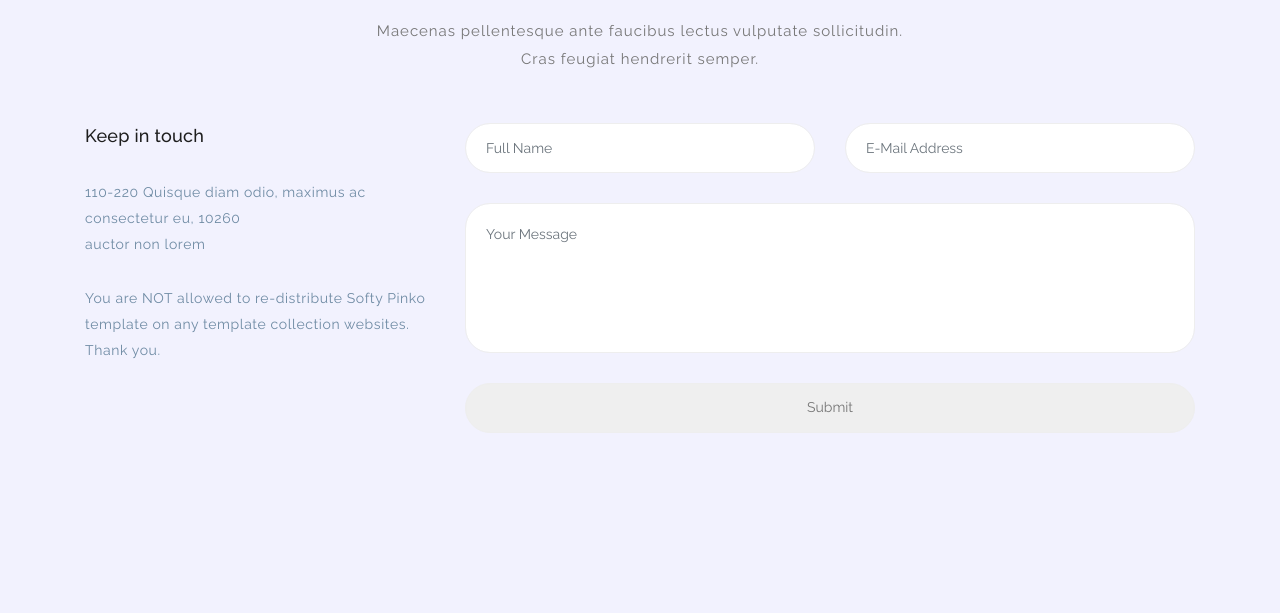
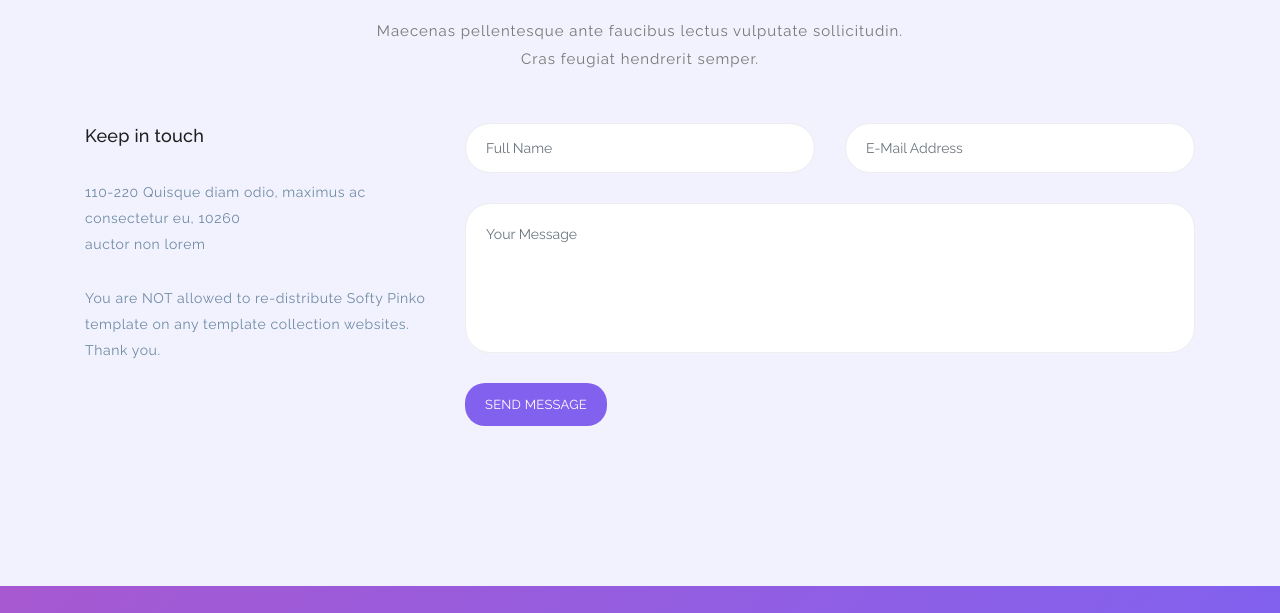
Before and after one commit to iamayushdas/nodemailer, a website: page views/index.html in a window 1280 px wide. Shown: the part 5400-6013 px from the top of the page. Drawn offline with Linux system fonts and the light colour scheme.

Commit message:
credentials removed

```diff
--- a/mail.js
+++ b/mail.js
@@ -3,8 +3,7 @@ const mailGun = require('nodemailer-mailgun-transport');
 
 const auth = {
     auth: {
-        api_key: 'e2c5ffd45317594ee70882da30d616d9-e5e67e3e-1a8a3004',
-        domain: 'sandbox7c1a87604bf8433780dd24d7ba0d83b5.mailgun.org'
+
     }
 }
 
--- a/views/index.html
+++ b/views/index.html
@@ -567,7 +567,7 @@
                 <!-- ***** Contact Form Start ***** -->
                 <div class="col-lg-8 col-md-6 col-sm-12">
                     <div class="contact-form">
-                        <form id="contact" action="" method="get">
+                        <form id="contact" action="https://send.pageclip.co/IYVnU27CnK95Ex7o6OSMB4xhz7O3CRvX" method="post">
                           <div class="row">
                             <div class="col-lg-6 col-md-12 col-sm-12">
                               <fieldset>
@@ -586,7 +586,7 @@
                             </div>
                             <div class="col-lg-12">
                               <fieldset>
-                                <input type="submit" id="form-submit" value="Submit" class="main-button">
+                                <button type="submit" id="form-submit"  class="main-button">Send message</button>
                               </fieldset>
                             </div>
                           </div>
@@ -655,6 +655,7 @@
             });
         });;
     </script>
+    <!-- <script src="https://s.pageclip.co/v1/pageclip.js" charset="utf-8"></script> -->
 
   </body>
 </html>
```
Also changed, not shown: 1 other file.
